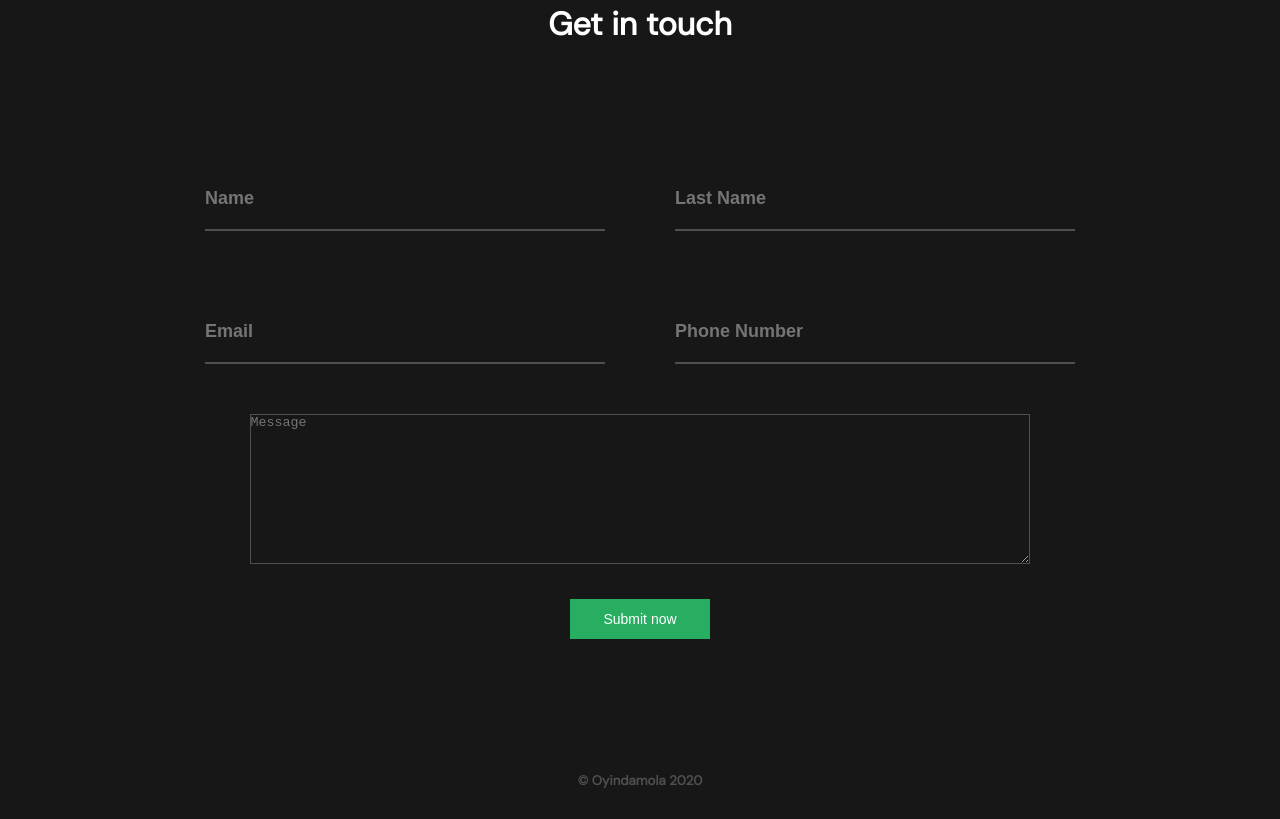
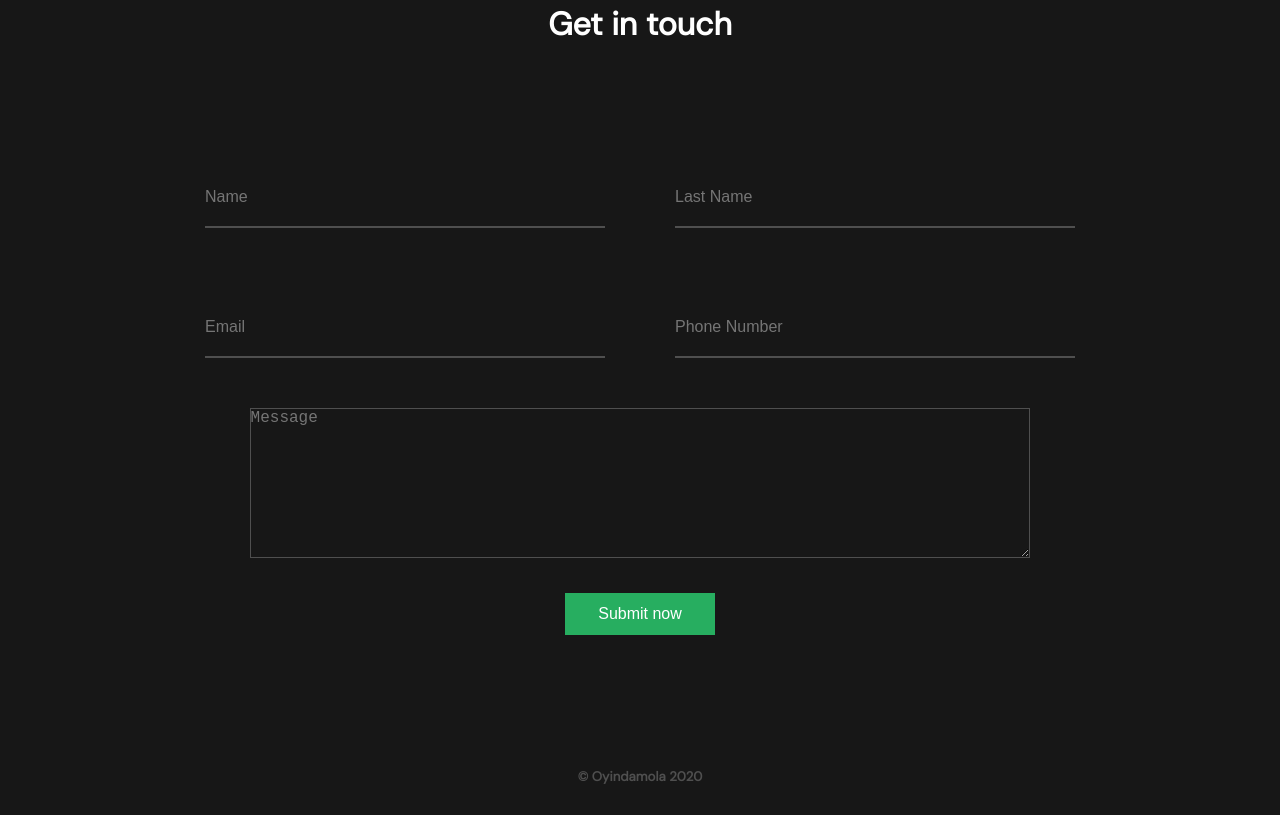
Before and after one commit to Ralpmike/Raph-porfolio, a plain HTML site: page index.html in a window 1280 px wide. Shown: the part 2350-3169 px from the top of the page. Drawn offline with Linux system fonts and the light colour scheme.

Commit message:
Add files via upload

```diff
--- a/index.css
+++ b/index.css
@@ -273,11 +273,10 @@ div>.specialty {
   margin-top: 20px;
   border: none;
   border-bottom: 2px solid #4F4F4F;
-  font-weight: 700;
   background: #171717;
   padding: 20px 10px 20px 0;
-  font-size: 18px;
-  color: white;
+  font-size: 16px;
+  color: #FFFFFF;
   width: 400px;
 }
 
@@ -288,6 +287,8 @@ textarea {
   margin-left: 19.5%;
   height: 150px;
   width: 61%;
+  color: #FFFFFF;
+  font-size: 16px;
 
 }
 
@@ -298,7 +299,7 @@ button {
   padding: 12px 33px;
   border: none;
   color: inherit;
-  font-size: 14px;
+  font-size: 16px;
   font-weight: 400;
   cursor: pointer;
   transition: opacity 0.2s;
@@ -306,11 +307,11 @@ button {
 
 
 button:hover {
-  opacity: .86;
+  opacity: .8;
 }
 
 button:active {
-  opacity: 0.6;
+  opacity: 0.5;
 }
 
 footer>h5 {
```
